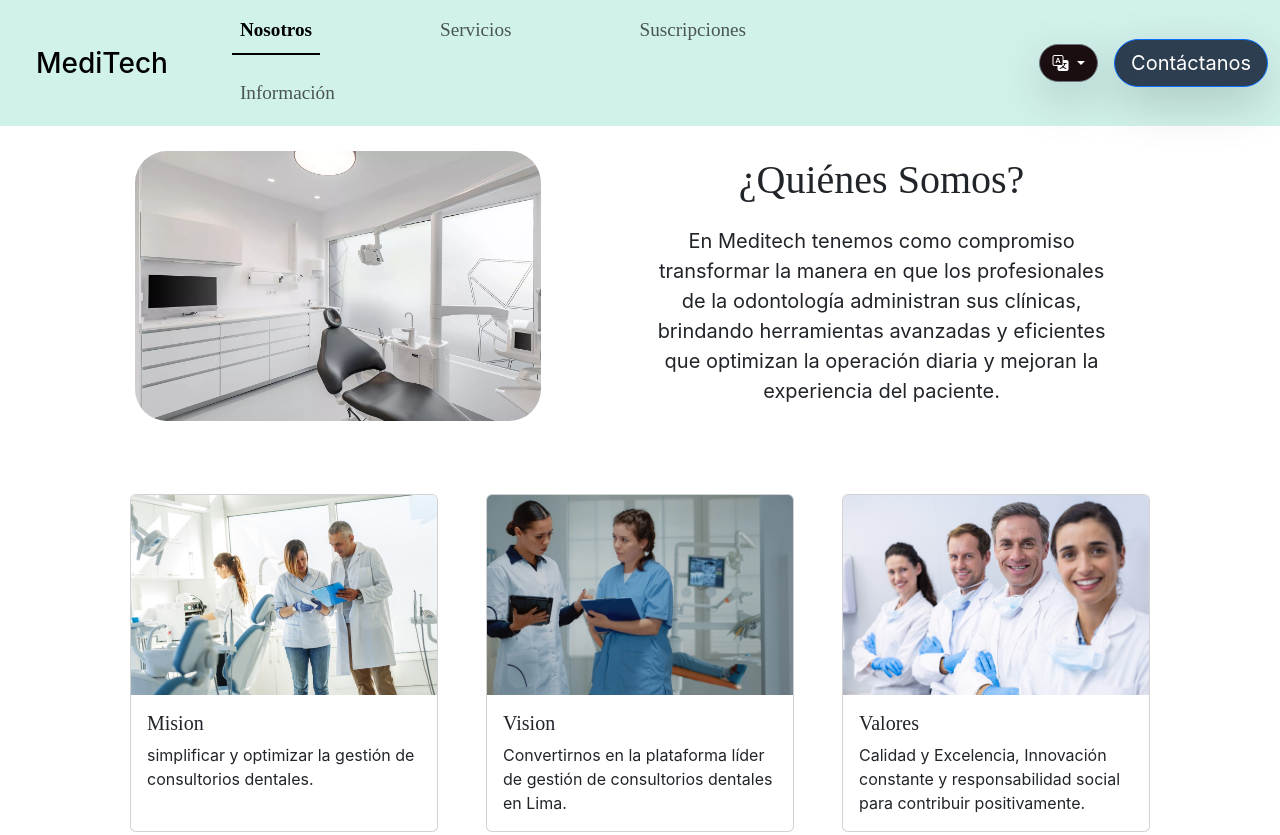
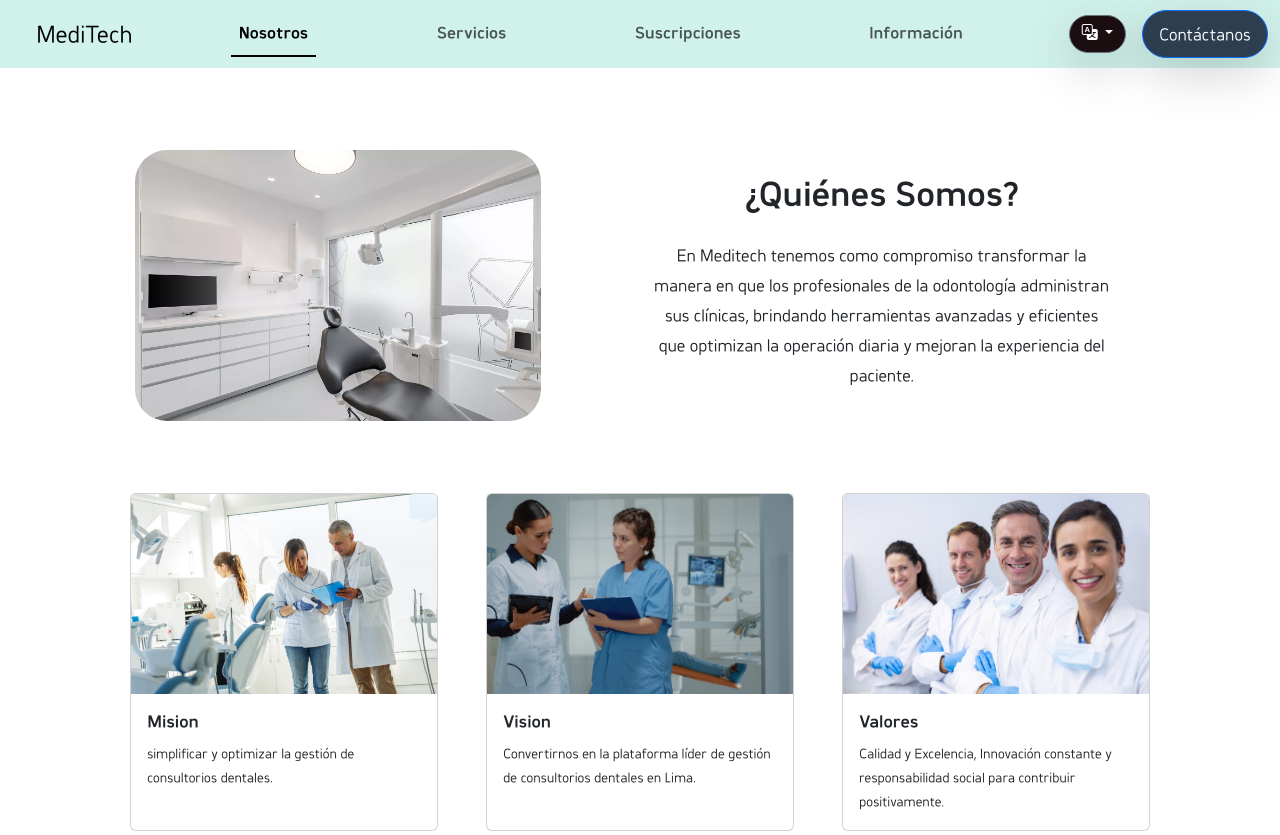
Before and after one commit to Dentify-Mobile-2026/LandingPage-Repository, a plain HTML site: page index.html in a window 1280 px wide. Shown: the top 835 px of the page. Drawn offline with nearby package versions, Linux system fonts and the light colour scheme; the site is published under a folder, as on GitHub Pages, so addresses that start at the root find nothing.

Commit message:
fix(assets): use relative font paths and minified Bootstrap CSS

```diff
--- a/assets/styles/init-hospital-font.css
+++ b/assets/styles/init-hospital-font.css
@@ -1,22 +1,22 @@
 @font-face {
     font-family: 'HospitalBold';
-    src: url(/assets/fonts/hospital-bold-webfont.ttf);
+    src: url("../fonts/hospital-bold-webfont.ttf") format("truetype");
     font-weight: normal;
 }
 
 @font-face {
     font-family: 'HospitalMedium';
-    src: url(/assets/fonts/hospital-medium-webfont.ttf);
-    font-weight:normal;
+    src: url("../fonts/hospital-medium-webfont.ttf") format("truetype");
+    font-weight: normal;
 }
 
 @font-face {
     font-family: 'HospitalBlack';
-    src: url(/assets/fonts/hospital-black-webfont.ttf);
-    font-weight:normal;
+    src: url("../fonts/hospital-black-webfont.ttf") format("truetype");
+    font-weight: normal;
 }
 @font-face {
     font-family: 'HospitalRegular';
-    src: url(/assets/fonts/hospital-regular-webfont.ttf);
-    font-weight:normal;
+    src: url("../fonts/hospital-regular-webfont.ttf") format("truetype");
+    font-weight: normal;
 }
--- a/index.html
+++ b/index.html
@@ -3,7 +3,7 @@
 <head>
     <meta charset="UTF-8">
     <title>MediTech</title>
-    <link href="css/bootstrap.css" rel="stylesheet">
+    <link href="css/bootstrap.min.css" rel="stylesheet">
     <link href="assets/styles/custom-styles.css" rel="stylesheet">
     <link href="https://cdnjs.cloudflare.com/ajax/libs/bootstrap-icons/1.10.0/font/bootstrap-icons.min.css"
           rel="stylesheet">
```
Also changed, not shown: index_en.html (+1 -1 lines), privacy-policy.html (+1 -1 lines).
